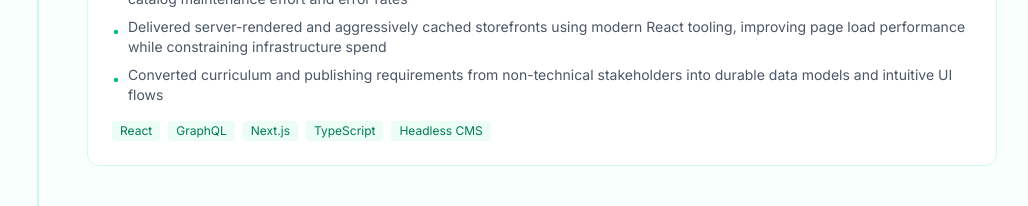
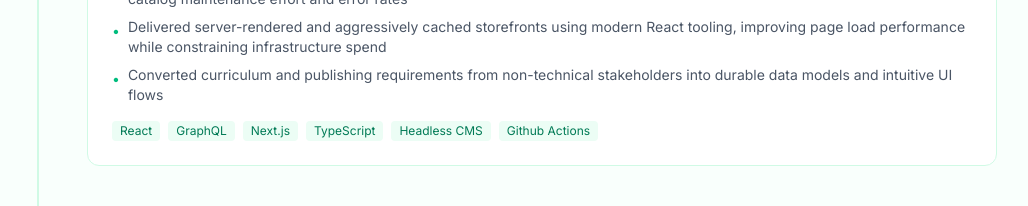
Before and after one commit to princessdardan/dardan-demiri, a Next.js app: page / in a window 1280 px wide. Shown: the part 5060-5266 px from the top of the page, without its empty margins (123-1151 px from the left). Built offline with nearby package versions, Linux system fonts and the light colour scheme; no server answers.

Commit message:
fix: update live link for Danny's Fish and Chips project and add Github Actions tag to experience

```diff
--- a/src/data/index.ts
+++ b/src/data/index.ts
@@ -66,7 +66,7 @@ export const projects = [
       "Easy content management for menu updates and specials",
     ],
     links: {
-      live: "https://dannysfc.ca",
+      live: "https://dannys-fish-and-chips.vercel.app/",
       code: "https://github.com/princessdardan/dannys-fish-and-chips",
     },
   },
@@ -156,7 +156,7 @@ export const experience = [
       "Delivered server-rendered and aggressively cached storefronts using modern React tooling, improving page load performance while constraining infrastructure spend",
       "Converted curriculum and publishing requirements from non-technical stakeholders into durable data models and intuitive UI flows",
     ],
-    tags: ["React", "GraphQL", "Next.js", "TypeScript", "Headless CMS"],
+    tags: ["React", "GraphQL", "Next.js", "TypeScript", "Headless CMS", "Github Actions"],
   },
   {
     role: "Software Engineer",
```
